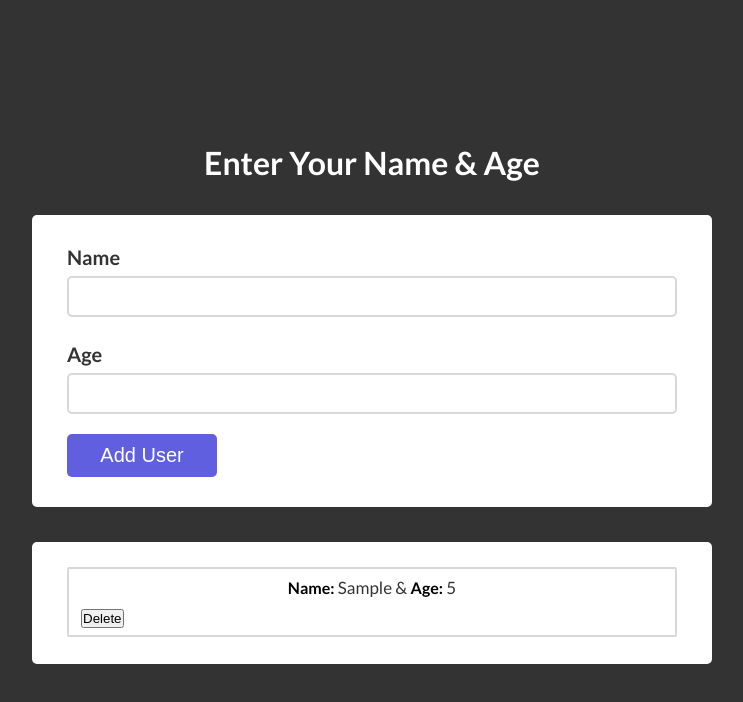
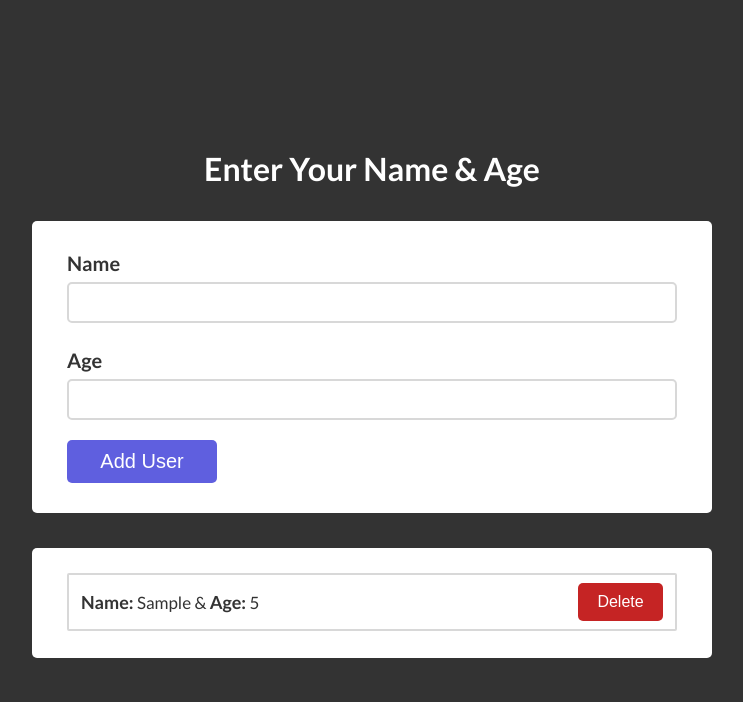
Before and after one commit to jawad-ul-hassan/CRUD-React-App, a React (Create React App) app: page / in a window 1280 px wide. Both pictures are taken after typing "Sample", "5" into the empty fields and a click on the button "Add User". Shown: the top 702 px of the page, without its empty margins (268-1011 px from the left). Built offline with nearby package versions, Linux system fonts and the light colour scheme; the HTML template or start-up script is replaced by a standard one.

Commit message:
Delete button styling added

```diff
--- a/src/components/UserCard.module.css
+++ b/src/components/UserCard.module.css
@@ -1,13 +1,34 @@
 .user-card {
   width: 100%;
-  padding: 5px 12px;
+  padding: 8px 12px;
   border: 2px solid #d8d8d8;
   background-color: #fff;
   border-radius: 2px;
   margin-bottom: 12px;
+  display: flex;
+  justify-content: space-between;
+  align-items: center;
+  color: #fff;
 }
 
 .user-card p {
   font-size: 1.7rem;
-  text-align: center;
+  color: #333;
 }
+
+.user-card p span {
+  color: #333;
+  font-size: 1.8rem;
+  font-weight: 600;
+}
+
+.user-card button {
+  padding: 10px 15px;
+  color: #fff;
+  background-color: rgb(197, 36, 36);
+  border: 0;
+  cursor: pointer;
+  border-radius: 5px;
+  width: 85px;
+  font-size: 1.6rem;
+}
```
